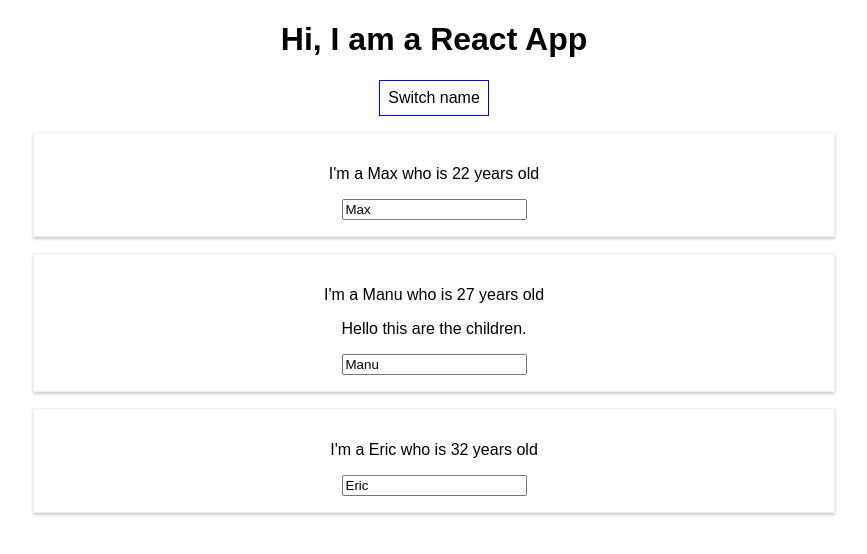
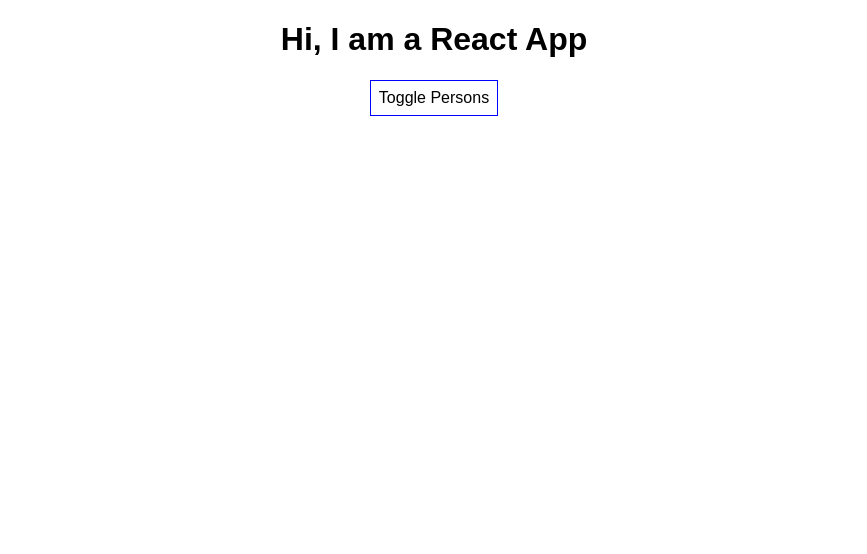
Before and after one commit to Christianq010/udemy_react-complete-guide, a React (Create React App) app: page / in a window 1280 px wide. Shown: the top 554 px of the page, without its empty margins (206-1073 px from the left). Built offline with nearby package versions, Linux system fonts and the light colour scheme.

Commit message:
Lesson 48: Rendering content conditionally

```diff
--- a/src/App.js
+++ b/src/App.js
@@ -9,7 +9,9 @@
       {name: 'Max', age: 22},
       {name: 'Manu', age: 27},
       {name: 'Eric', age: 32}
-    ]
+    ],
+    otherState: 'some other state',
+    showPersons: false
   }
 
   switchNameHandler = () => {
@@ -21,6 +23,11 @@
         {name: 'Doge', age: 82}
       ]
     })
+  }
+
+  togglePersonsHandler = () => {
+    const doesShow = this.state.showPersons;
+    this.setState({showPersons: !doesShow});
   }
 
   nameChangedHandler = (event) => {
@@ -46,7 +53,11 @@
     return (
       <div className="App">
         <h1>Hi, I am a React App</h1>
-        <button style={style} onClick={this.switchNameHandler}>Switch name</button>
+        <button style={style}
+                onClick={this.togglePersonsHandler}>Toggle Persons</button>
+        {
+          this.state.showPersons === true ?
+          <div>
               <Person name={this.state.person[0].name}
                       age={this.state.person[0].age} />
               <Person name={this.state.person[1].name}
@@ -55,6 +66,8 @@
                       changed={this.nameChangedHandler}>Hello this are the children.</Person>
               <Person name={this.state.person[2].name}
                       age={this.state.person[2].age} />
+          </div> : null
+        }
       </div>
     );
   }
```
Lines whose indentation alone changed are shown as unchanged.
